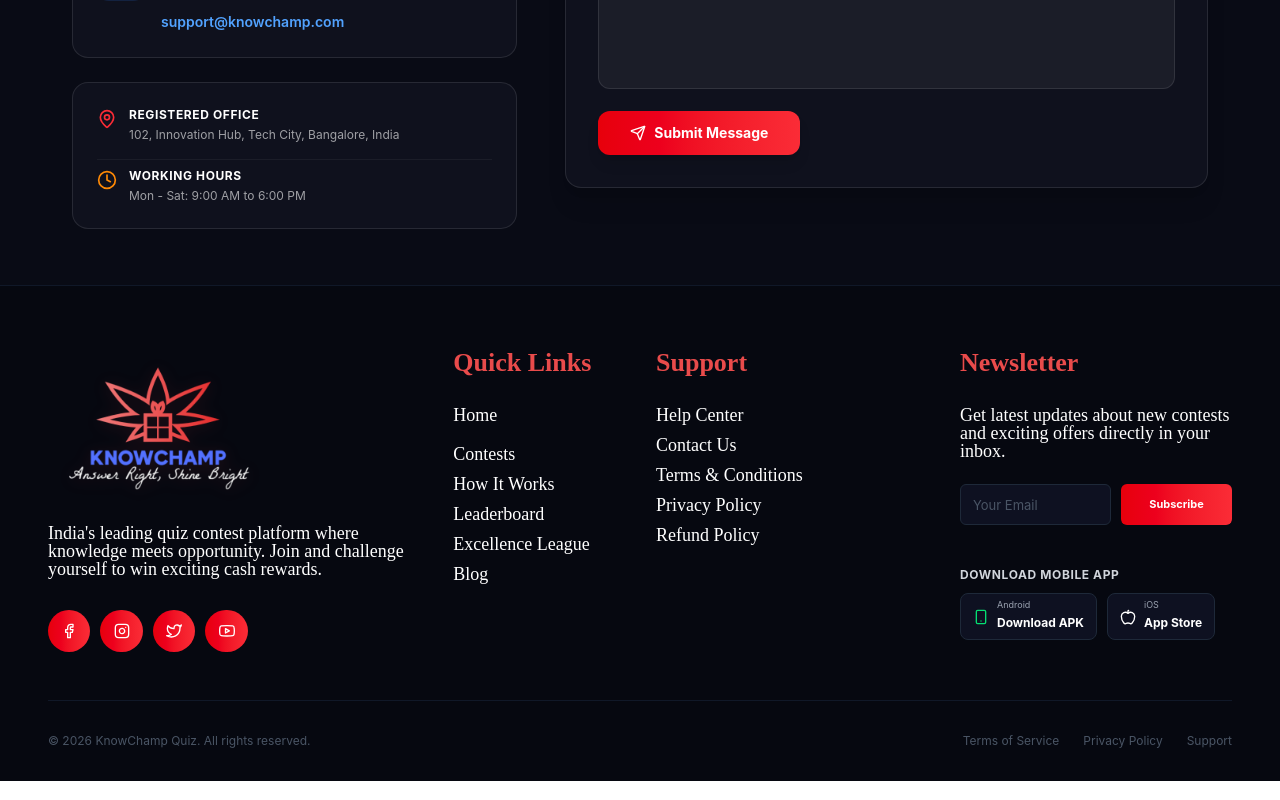
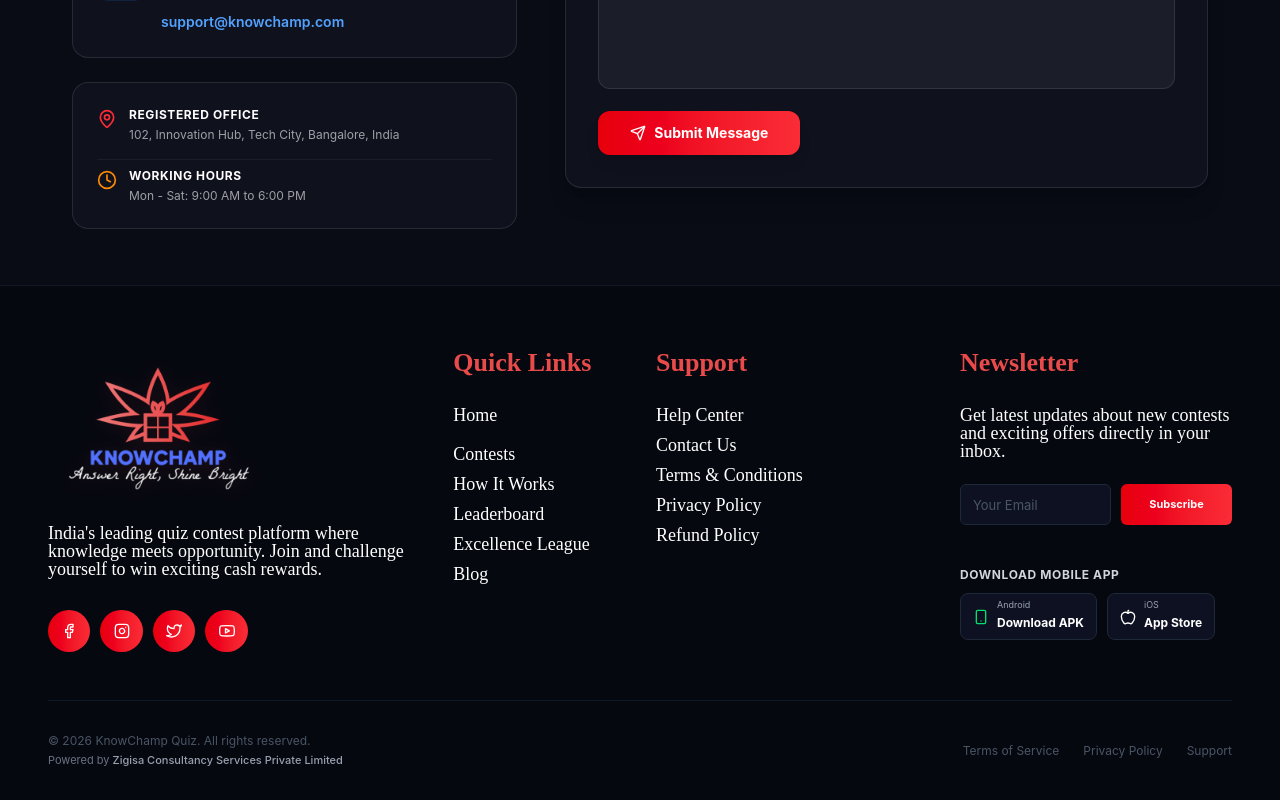
Before and after one commit to Fulchand89/champ, a React (Vite) app in the folder admin/: page /contact in a window 1280 px wide. Shown: the part 749-1549 px from the top of the page. Built offline with nearby package versions, Linux system fonts and the light colour scheme; no server answers.

Commit message:
footer section

```diff
--- a/admin/src/components/know-champ/Footer.jsx
+++ b/admin/src/components/know-champ/Footer.jsx
@@ -240,8 +240,13 @@ const Footer = () => {
           </div>
         </div>
         {/* Footer Bottom copyright */}
-        <div className="flex flex-col sm:flex-row items-center justify-between pt-8 text-xs text-gray-600">
-          <p>© {currentYear} KnowChamp Quiz. All rights reserved.</p>
+        <div className="flex flex-col sm:flex-row items-center justify-between pt-8 text-xs text-gray-600 gap-4 sm:gap-0">
+          <div className="text-center sm:text-left space-y-1">
+            <p>© {currentYear} KnowChamp Quiz. All rights reserved.</p>
+            <p className="text-[11px] text-gray-500">
+              Powered by <span className="text-gray-400 font-medium">Zigisa Consultancy Services Private Limited</span>
+            </p>
+          </div>
           <div className="flex items-center space-x-6 mt-4 sm:mt-0">
             <Link to="/terms-conditions" className="hover:text-gray-400 transition-colors">Terms of Service</Link>
             <Link to="/privacy-policy" className="hover:text-gray-400 transition-colors">Privacy Policy</Link>
--- a/admin/src/layouts/AdminLayout.jsx
+++ b/admin/src/layouts/AdminLayout.jsx
@@ -51,8 +51,11 @@ const AdminLayout = () => {
           </Suspense>
         </main>
 
-        <footer className="text-center text-xs text-gray-500 py-3 border-t border-white/10 bg-[#0f1117]">
-          © {new Date().getFullYear()} KnowChamp. All rights reserved.
+        <footer className="text-center text-xs text-gray-500 py-3 border-t border-white/10 bg-[#0f1117] space-y-1">
+          <p>© {new Date().getFullYear()} KnowChamp. All rights reserved.</p>
+          <p className="text-[11px] text-gray-500">
+            Powered by <span className="text-gray-400 font-medium">Zigisa Consultancy Services Private Limited</span>
+          </p>
         </footer>
       </div>
     </div>
```
